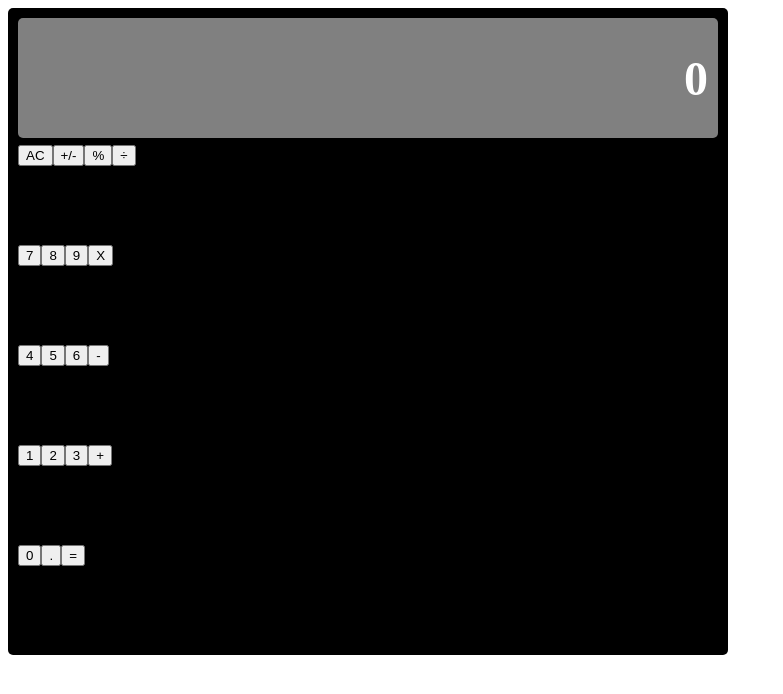
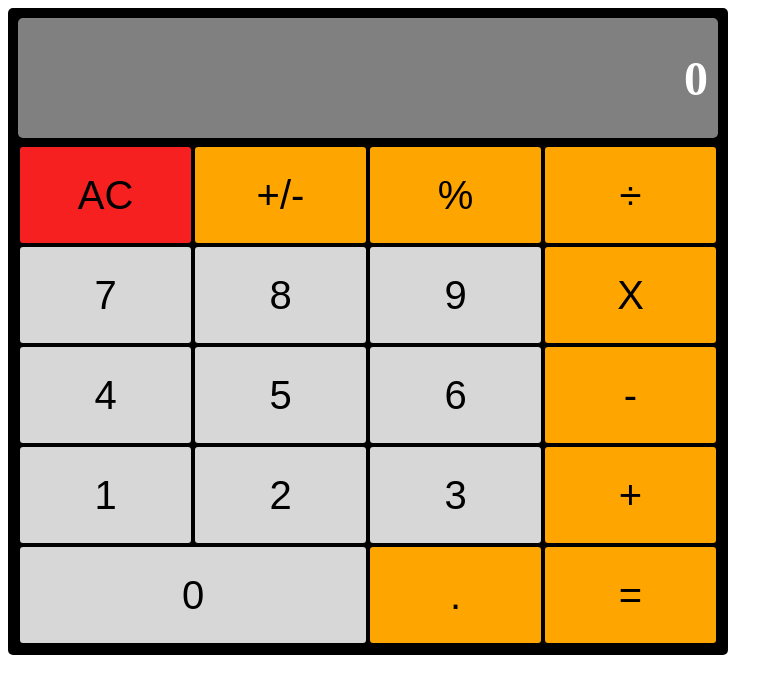
Before and after one commit to Diegodsha/Math-magicians, a React (Create React App) app: page / in a window 1280 px wide. Shown: the top 694 px of the page, without its empty margins (0-783 px from the left). Built offline with nearby package versions, Linux system fonts and the light colour scheme.

Commit message:
Styled component Button

```diff
--- a/src/Components/Button.js
+++ b/src/Components/Button.js
@@ -1,15 +1,47 @@
 import React from 'react';
 import PropTypes from 'prop-types';
+import styled from 'styled-components';
 
-const Button = ({ name, clickHandler }) => (
-  <button type="button" name={name} onClick={() => clickHandler(name)}>
+const btnNumber = ['7', '8', '9', '4', '5', '6', '1', '2', '3', '0'];
+
+const StyledButton = styled.button`
+  width: ${(props) => (props.wide ? '50%' : '25%')};
+  background-color: ${(props) => props.color};
+  height: 100%;
+  border-radius: 5px;
+  border: 2px solid black;
+  font-size: 2.5rem;
+
+  &:hover {
+    background-color: ${(props) => (
+    btnNumber.includes(props.name) ? 'gray' : props.color)};
+  }
+`;
+
+const Button = ({
+  name, clickHandler, color, wide,
+}) => (
+  <StyledButton
+    wide={wide}
+    color={color}
+    type="button"
+    name={name}
+    onClick={() => clickHandler(name)}
+  >
     {name}
-  </button>
+  </StyledButton>
 );
 
 Button.propTypes = {
   name: PropTypes.string.isRequired,
   clickHandler: PropTypes.func.isRequired,
+  color: PropTypes.string,
+  wide: PropTypes.string,
+};
+
+Button.defaultProps = {
+  color: 'orange',
+  wide: '',
 };
 
 export default Button;
```
